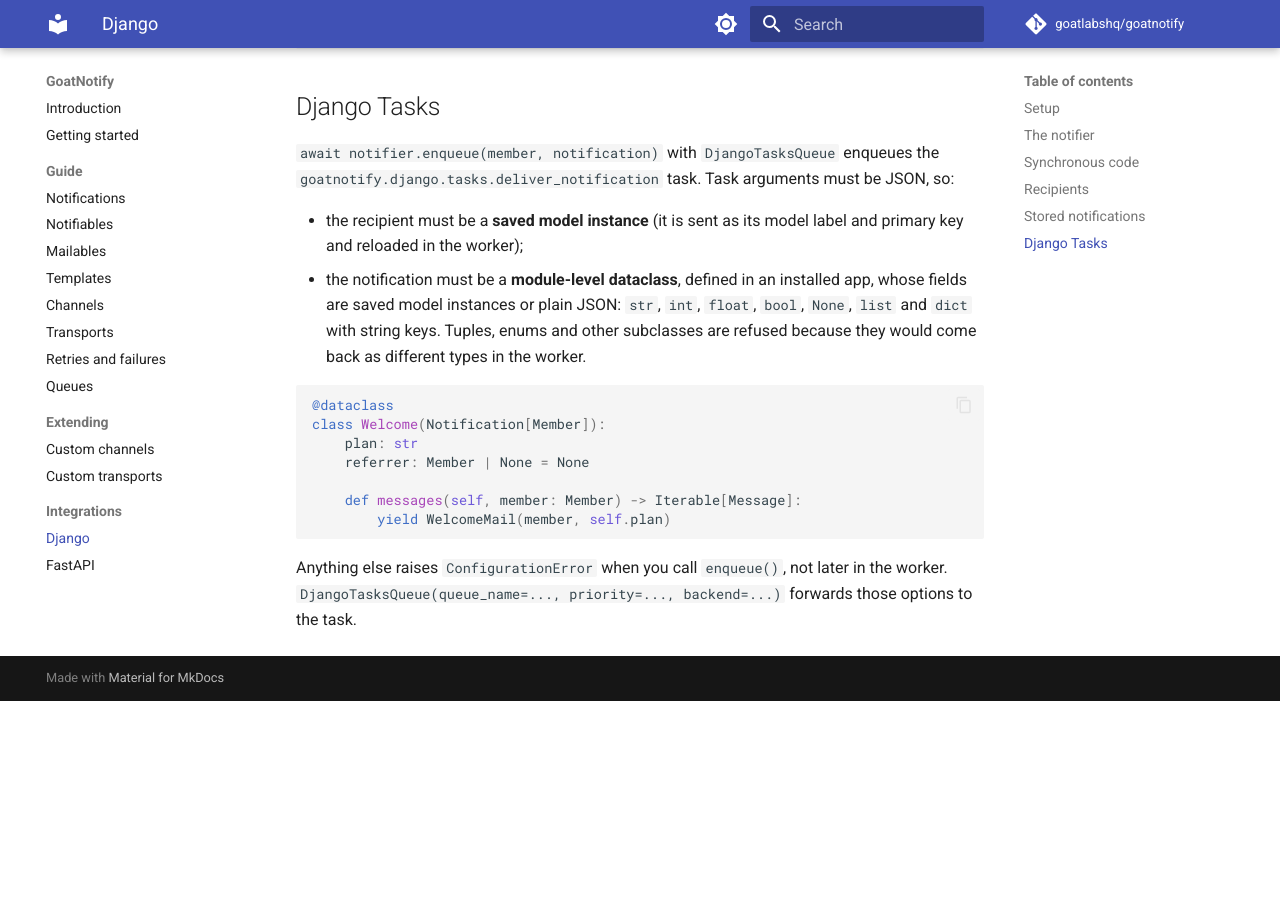
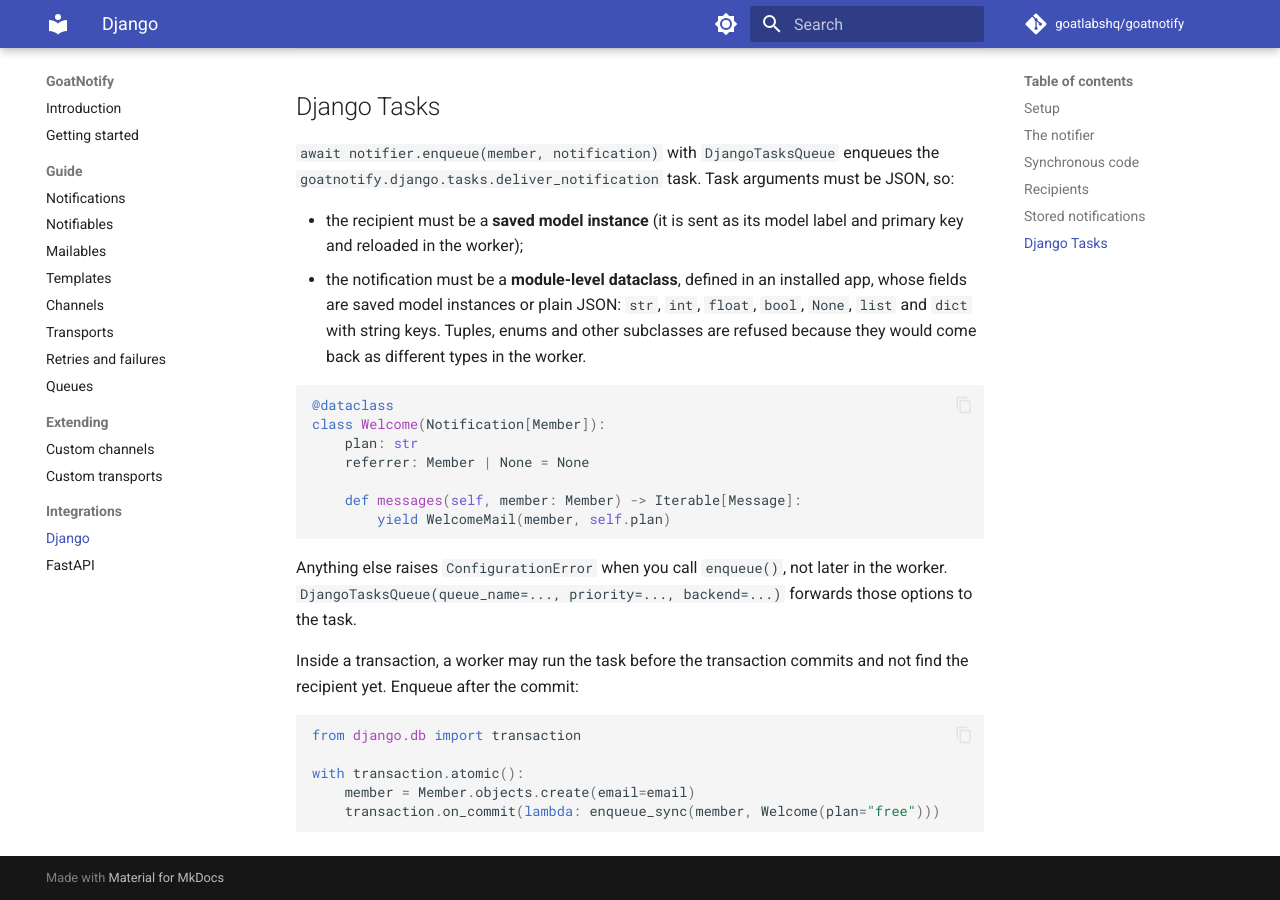
Before and after one commit to goatlabshq/goatnotify, an MkDocs documentation site: the page built from docs/integrations/django.md, in a window 1280 px wide and 900 px high, scrolled down 2436 px. Built offline with MkDocs 1.6.1 and Material for MkDocs 9.7.7, drawn with Linux system fonts in a browser that asks for light colours; comment, search, counter and statistics services are not loaded; before the commit the page ends 3137 px from its top, so only the background shows below that.

Commit message:
docs: align the spec with the implementation and document on_commit

````diff
--- a/docs/integrations/django.md
+++ b/docs/integrations/django.md
@@ -133,3 +133,14 @@
 
 Anything else raises `ConfigurationError` when you call `enqueue()`, not later in the worker.
 `DjangoTasksQueue(queue_name=..., priority=..., backend=...)` forwards those options to the task.
+
+Inside a transaction, a worker may run the task before the transaction commits and not find the
+recipient yet. Enqueue after the commit:
+
+```python
+from django.db import transaction
+
+with transaction.atomic():
+    member = Member.objects.create(email=email)
+    transaction.on_commit(lambda: enqueue_sync(member, Welcome(plan="free")))
+```
````
Also changed, not shown: docs/superpowers/specs/2026-09-25-goatnotify-design.md (+17 -12 lines).
